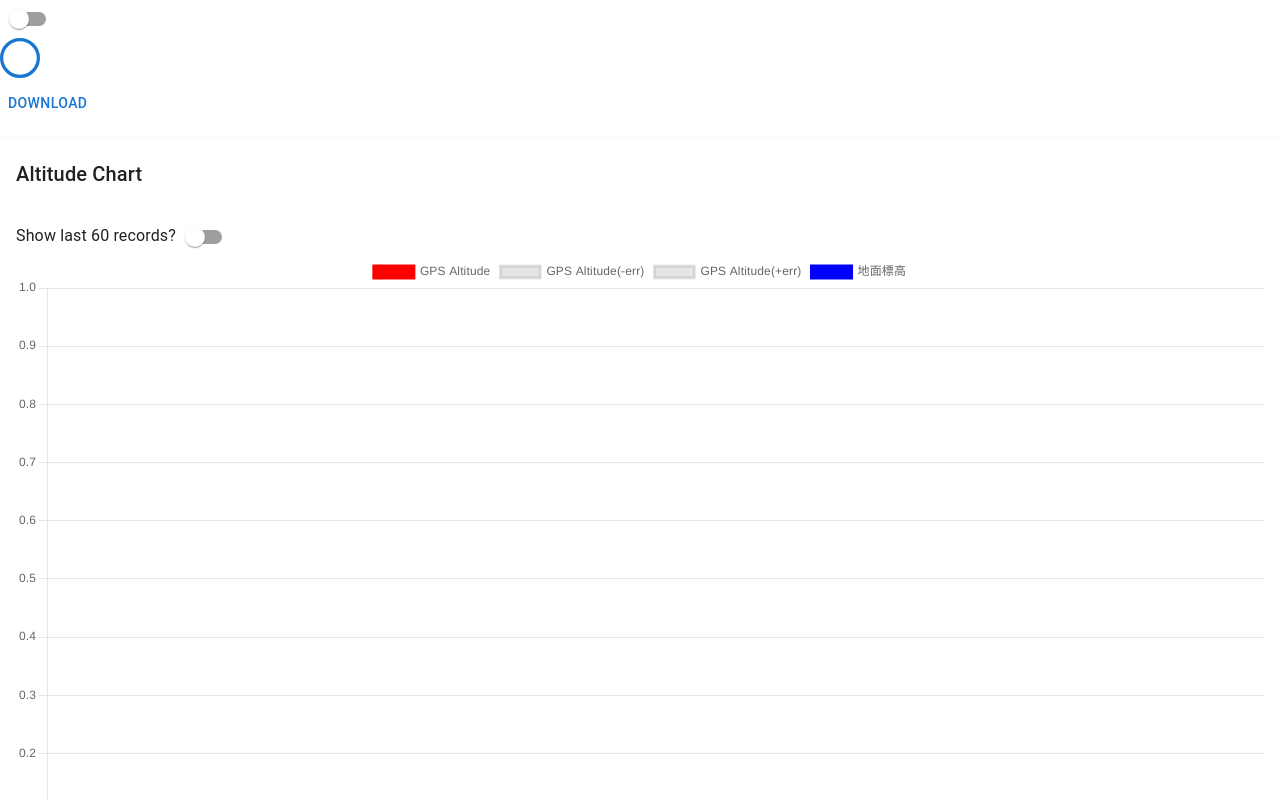
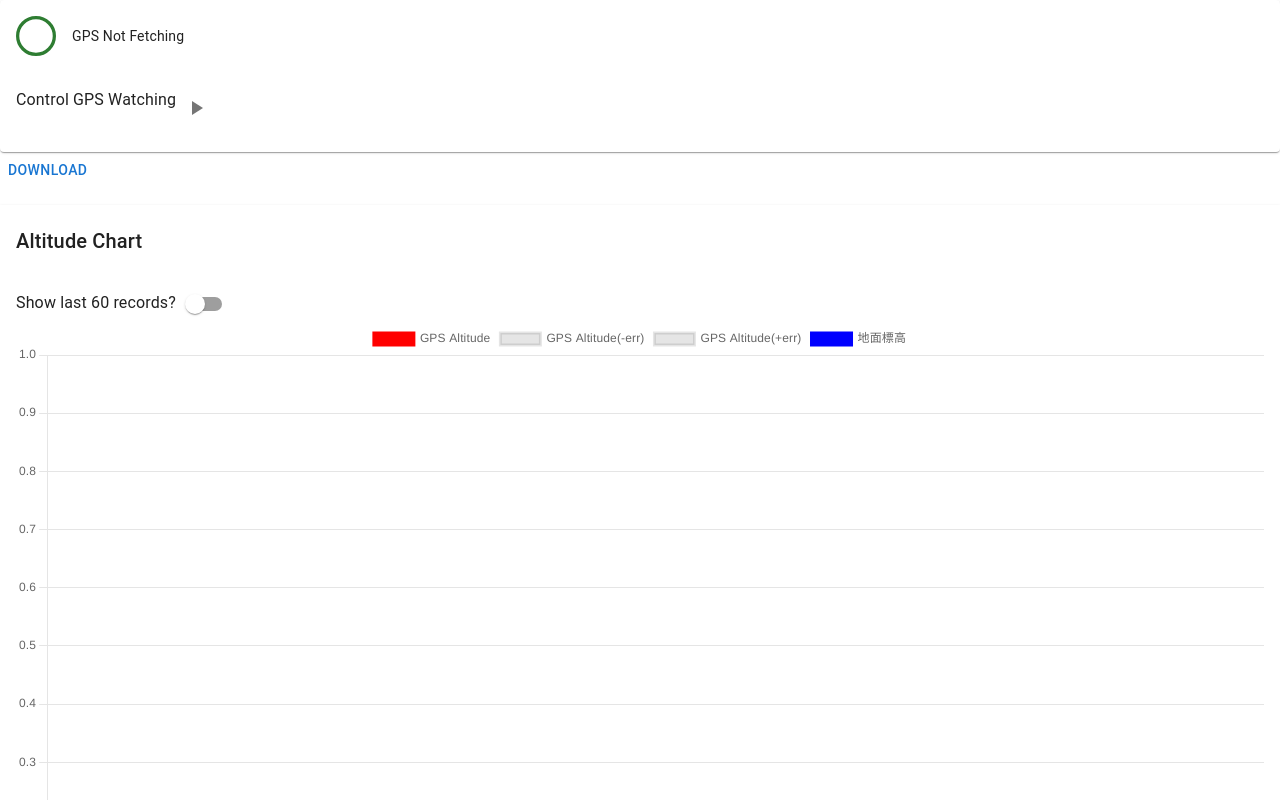
Before and after one commit to showkami/geolocation_webapp, a React (Create React App) app: page / in a window 1280 px wide. Shown: the top 800 px of the page. Built offline with nearby package versions, Linux system fonts and the light colour scheme; a web font is replaced by a local one.

Commit message:
GPS Fetch Controller 導入

```diff
--- a/package.json
+++ b/package.json
@@ -4,6 +4,7 @@
   "dependencies": {
     "@emotion/react": "^11.11.4",
     "@emotion/styled": "^11.11.0",
+    "@mui/icons-material": "^5.15.14",
     "@mui/material": "^5.15.12",
     "@testing-library/jest-dom": "^5.17.0",
     "@testing-library/react": "^13.4.0",
--- a/src/geolocation/Geolocation.tsx
+++ b/src/geolocation/Geolocation.tsx
@@ -1,6 +1,5 @@
 import React from "react";
 import {
-  CircularProgress, Grid, Switch,
   Typography,
   Accordion, AccordionSummary, AccordionDetails, Snackbar
 } from "@mui/material";
@@ -9,6 +8,7 @@ import HistoricalTable from "./HistoricalTable";
 import AltitudeChart from "./AltitudeChart";
 import Map from "./Map";
 import DownloadButton from "./DownloadButton";
+import GpsFetchController from "./GpsFetchController";
 
 
 export default function Geolocation(){
@@ -19,27 +19,19 @@ export default function Geolocation(){
     setGpsErrorMessage(errMessage);
   }
 
-  const [isContinueFetching, setIsContinueFetching] = React.useState<boolean>(false);
-  const [isGpsFetching, gpsFetchStartTime, gpsInfoList] = useGpsByInterval(isContinueFetching, handleGpsError);
+  const [isWatchGps, setIsWatchGps] = React.useState<boolean>(false);
+  const [isGpsFetching, gpsFetchStartTime, gpsInfoList] = useGpsByInterval(isWatchGps, handleGpsError);
+  const toggleWatchStatus = () => {setIsWatchGps((prev)=>!prev)};
 
   return (
 
     <div>
-      <Switch
-        checked={isContinueFetching}
-        onChange={(e) => {setIsContinueFetching(e.target.checked)}}
+      <GpsFetchController
+        isWatchGps={isWatchGps}
+        toggleWatchStatus={toggleWatchStatus}
+        isGpsFetching={isGpsFetching}
+        gpsFetchStartTime={gpsFetchStartTime}
       />
-
-      {
-        <Grid container>
-          <Grid item xs={2}>
-            {isGpsFetching ? <CircularProgress /> : <CircularProgress variant={"determinate"} value={100}/>}
-          </Grid>
-          <Grid item xs={10}>
-            {gpsFetchStartTime ? <Typography>Getting location since {gpsFetchStartTime.format("HH:MM:SS")}</Typography> : <></>}
-          </Grid>
-        </Grid>
-      }
 
       <DownloadButton gpsInfoList={gpsInfoList} />
 
--- /dev/null
+++ b/src/geolocation/GpsFetchController.tsx
@@ -0,0 +1,35 @@
+import {Card, CardContent, CardHeader, CircularProgress, IconButton} from "@mui/material";
+import PlayArrowIcon from '@mui/icons-material/PlayArrow';
+import PauseIcon from '@mui/icons-material/Pause';
+
+type GpsFetchControllerProps = {
+  isWatchGps: boolean,
+  toggleWatchStatus: () => void,
+  isGpsFetching: boolean,
+  gpsFetchStartTime: moment.Moment | undefined,
+}
+
+export default function GpsFetchController(props: GpsFetchControllerProps){
+  return (
+    <>
+      <Card>
+        <CardHeader
+          avatar={
+            props.isGpsFetching ?
+              <CircularProgress />
+              : <CircularProgress color={"success"} variant={"determinate"} value={100}
+              />
+          }
+          title={props.isGpsFetching ? "GPS Fetching..." : "GPS Not Fetching"}
+          subheader={props.gpsFetchStartTime ? "Since " + props.gpsFetchStartTime.format("HH:MM:SS.ss") : ""}
+        />
+        <CardContent sx={{display: "flex"}}>
+          Control GPS Watching
+          <IconButton onClick={props.toggleWatchStatus}>
+            {props.isWatchGps ? <PauseIcon /> : <PlayArrowIcon />}
+          </IconButton>
+        </CardContent>
+      </Card>
+    </>
+  );
+}
```
Also changed, not shown: 1 other file (tests, documents, lock files or other folders).
